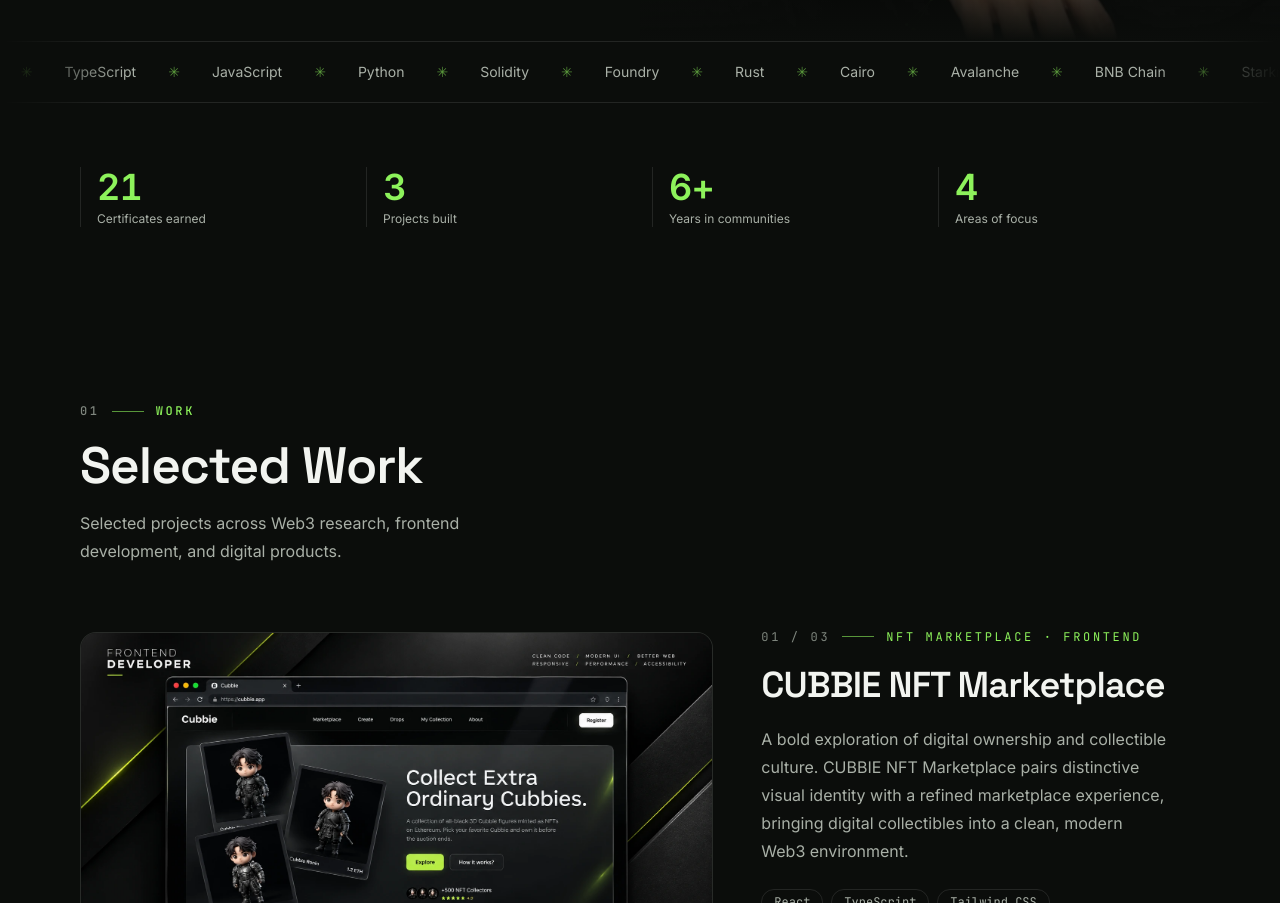
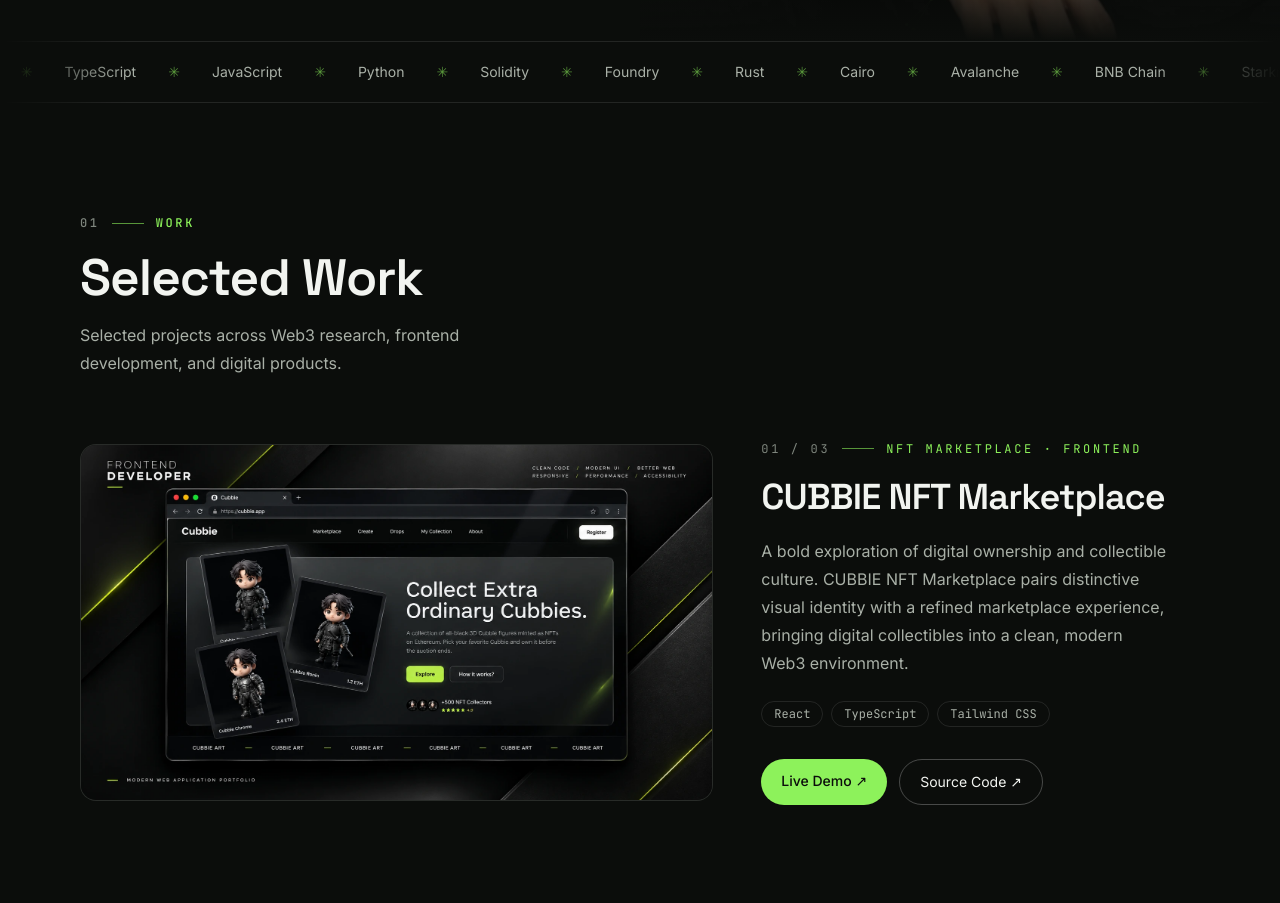
Before and after one commit to ahmad-choirudin/portfolio-modern, a React (Vite) app in the folder app/frontend/: page / in a window 1280 px wide. Shown: the part 820-1723 px from the top of the page. Built offline with nearby package versions, Linux system fonts and the light colour scheme.

Commit message:
Remove StatsCounter from Index page

```diff
--- a/app/frontend/src/pages/Index.tsx
+++ b/app/frontend/src/pages/Index.tsx
@@ -1,7 +1,6 @@
 import SiteNav from "@/components/site/SiteNav";
 import Hero from "@/components/site/Hero";
 import Marquee from "@/components/site/Marquee";
-import StatsCounter from "@/components/site/StatsCounter";
 import SelectWork from "@/components/site/SelectWork";
 import Introduction from "@/components/site/Introduction";
 import Timeline from "@/components/site/Timeline";
@@ -25,7 +24,6 @@ export default function Index() {
       <main id="main">
         <Hero />
         <Marquee />
-        <StatsCounter />
         <SelectWork />
         <Introduction />
         <Timeline />
```
